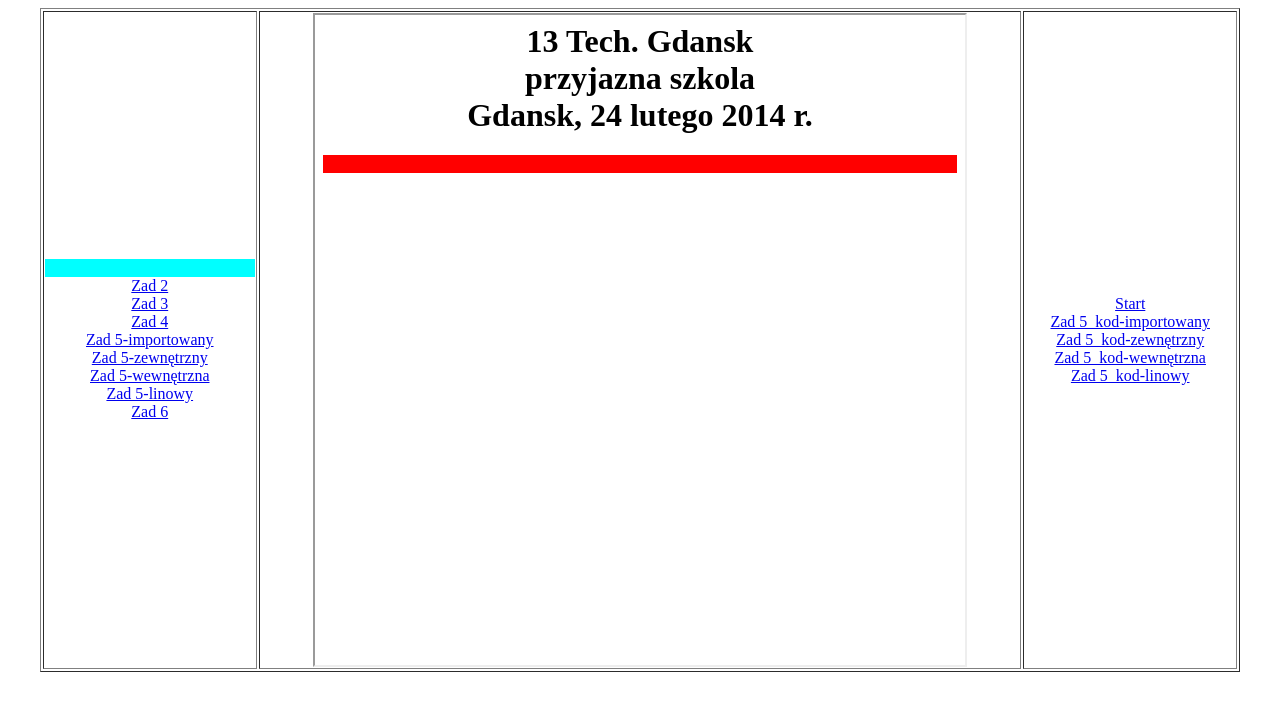
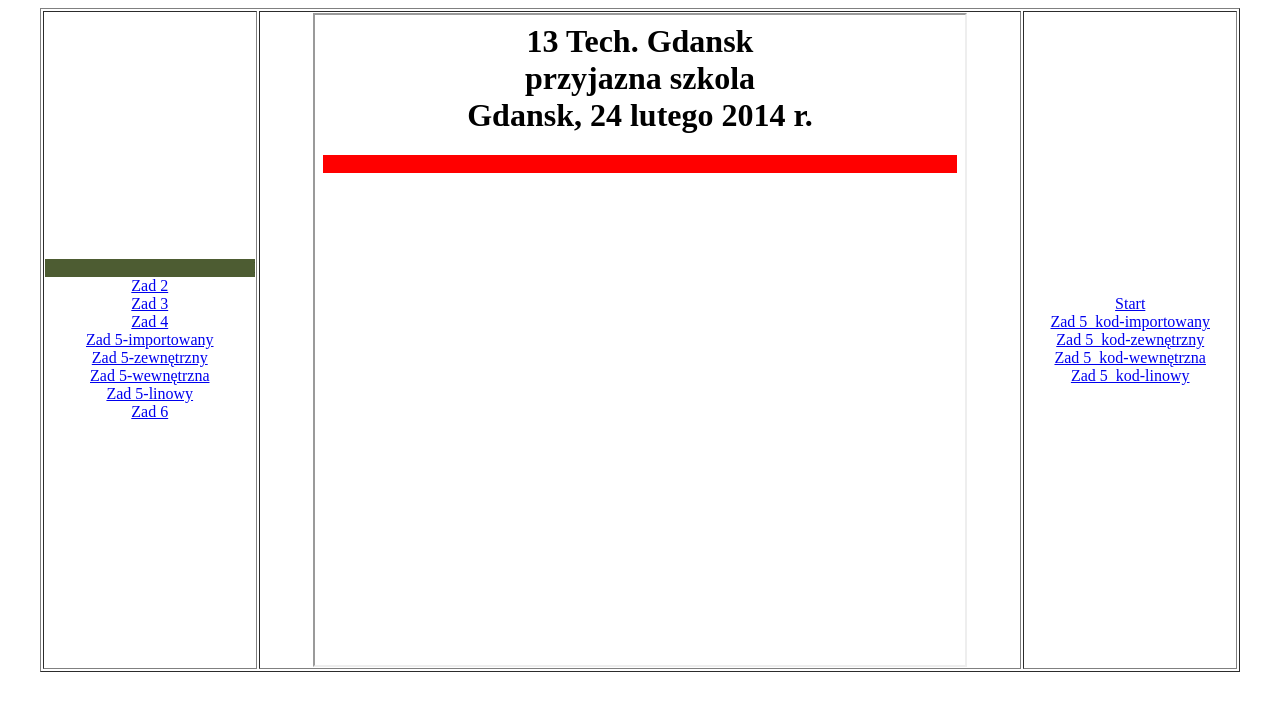
Before and after one commit to Rzodkiw/css, a plain HTML site: page index.html in a window 1280 px wide. Drawn offline with Linux system fonts and the light colour scheme.

Commit message:
Update index.html

```diff
--- a/index.html
+++ b/index.html
@@ -6,7 +6,7 @@
 	<table width=95% border="1" align="center">
 		<tr>
 		<td width=18% align=center>
-			<marquee bgcolor="cyan">Dulski</marquee>
+			<marquee bgcolor="#4d5c32">Dulski</marquee>
 		<a href="zad2_dulski.html" target="strony">Zad 2</a>
 		<br>
 		<a href="zad3_dulski.html" target="strony">Zad 3</a>
```
